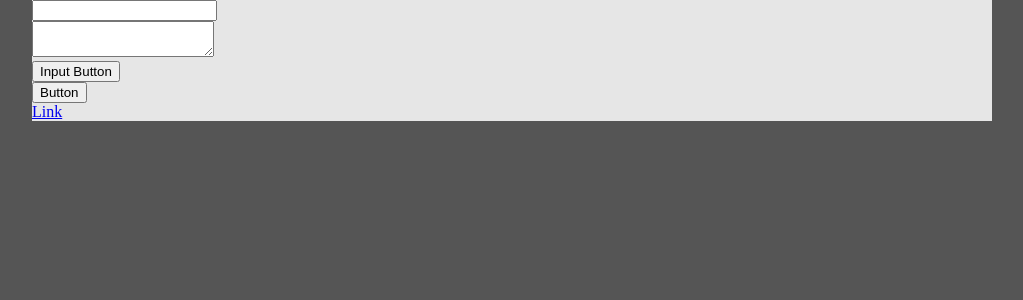
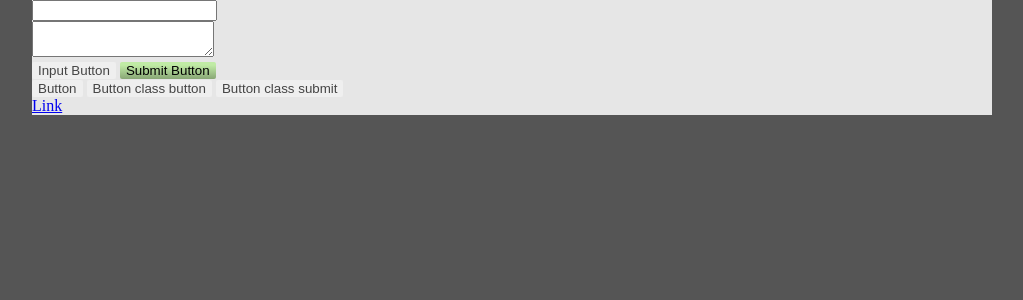
Before and after one commit to brownsusan/orderly, a PHP site: page / in a window 1280 px wide. Shown: the part 50-350 px from the top of the page, without its empty margins (128-1151 px from the left). Run offline with PHP 8.4, Linux system fonts and the light colour scheme.

Commit message:
Working on buttons.

```diff
--- a/css/core/main.css
+++ b/css/core/main.css
@@ -15,6 +15,28 @@ input[type="email"], input[type="number"], input[type="password"], input[type="t
 
 }
 
+button, input[type=button], .button {
+	border: none;
+	border-radius: 2px;
+	color: #444;
+	cursor: pointer;
+	white-space: nowrap;
+}
+
+input[type=submit], .button-submit {
+	background: #c0eba5;
+	background: -moz-linear-gradient(top, #c0eba5 18%, #88a675 100%);
+	background: -ms-linear-gradient(top, #c0eba5 18%, #88a675 100%);
+	background: -o-linear-gradient(top, #c0eba5 18%, #88a675 100%);
+	background: -webkit-linear-gradient(top, #c0eba5 18%, #88a675 100%);
+	background: linear-gradient(top, #c0eba5 18%, #88a675 100%);
+	border: none;
+	border-radius: 2px;
+	color: #000000;
+	cursor: pointer;
+	white-space: nowrap;
+}
+
 #main {
 	background: #e6e6e6;
 	width: 960px;
--- a/index.html
+++ b/index.html
@@ -20,8 +20,11 @@
 			<textarea></textarea>
 			<br />
 			<input type="button" value="Input Button" />
+			<input type="submit" value="Submit Button" />
 			<br />
 			<button>Button</button>
+			<button class=".button">Button class button</button>
+			<button class=".button-submit">Button class submit</button>
 			<br />
 			<a href="#">Link</a>
 
```
